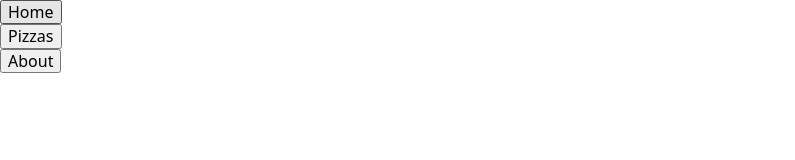
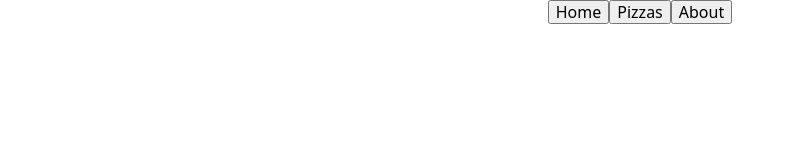
Before and after one commit to It-is-Michel/Odin-Restaurant-page, a website built with webpack: page src/template.html in a window 1280 px wide. Shown: the whole page, without its empty margins (0-795 px from the left). Built offline with nearby package versions, Linux system fonts and the light colour scheme.

Commit message:
feat(feat_webHeader): Center navegator buttons

```diff
--- a/src/styles.css
+++ b/src/styles.css
@@ -18,4 +18,8 @@
   margin: 0;
   padding: 0;
   list-style: none;
+
+  display: grid;
+  grid-auto-flow: column;
+  justify-content: center;
 }
```
